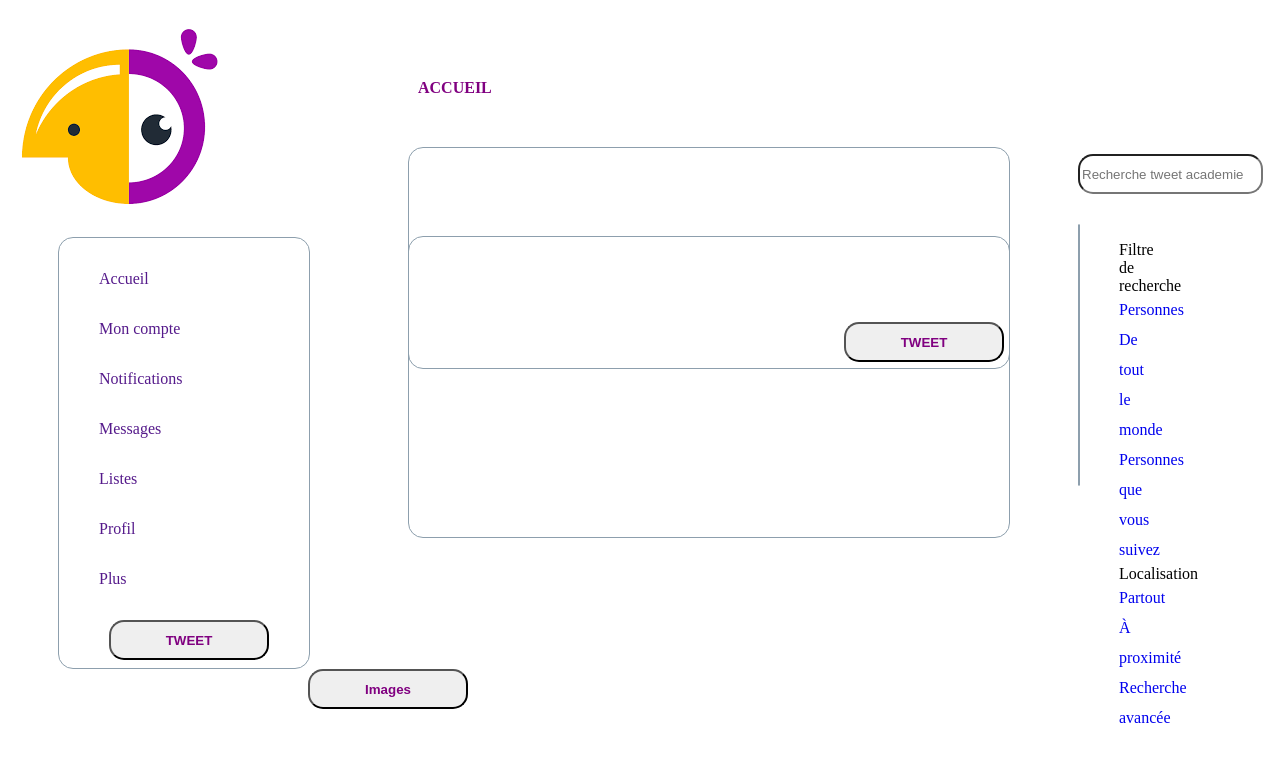
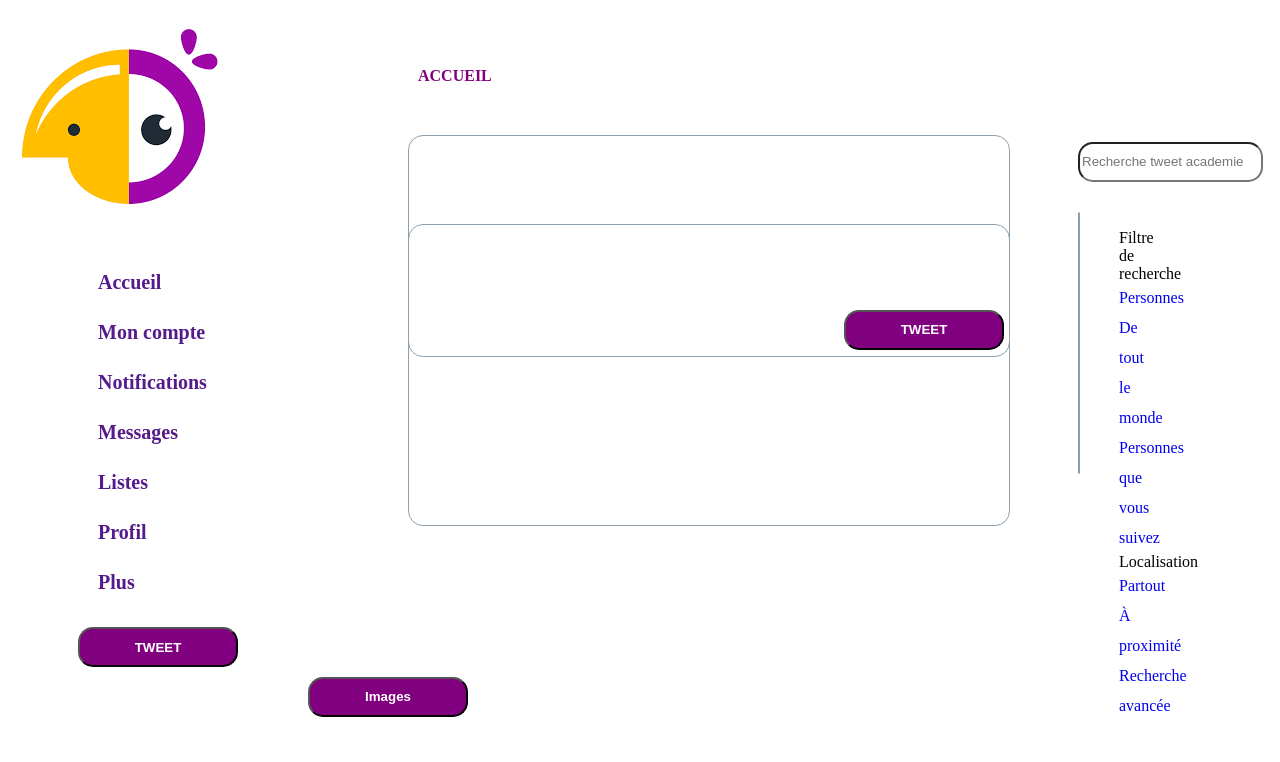
Before and after one commit to icarofr/tweet_academy, a PHP site: page /tweet_academie.php in a window 1280 px wide. Shown: the top 762 px of the page. Run offline with PHP 8.4, Linux system fonts and the light colour scheme.

Commit message:
my_meetic

```diff
--- a/Rebecca/style.css
+++ b/Rebecca/style.css
@@ -24,10 +24,12 @@
 .tweet {
     border-radius: 15px 15px 15px 15px;
     font-weight: bold;
-    color: purple;
+    color: white;
     margin-left: 50px;
     width: 160px;
     height: 40px;
+    margin-left: 20px;
+    background-color: purple;
 }
 
 .tweet1
@@ -36,7 +38,8 @@
     margin-left: 435px;
     border-radius: 15px 15px 15px 15px;
     font-weight: bold;
-    color: purple;
+    color: white;
+    background-color: purple;
     width: 160px;
     height: 40px;
 }
@@ -46,10 +49,11 @@
     margin-left: 300px;
     border-radius: 15px 15px 15px 15px;
     font-weight: bold;
-    color: purple;
+    color: white;
+    background-color: purple;
     width: 160px;
     height: 40px;
-    margin-bottom: 20px;
+    margin-top: -100px;
 
 }
 
@@ -62,11 +66,13 @@
 
 .menu
 {
-    border: 1px solid rgb(141, 159, 173) ;
+    font-size: 20px;
     width: 250px;
     border-radius: 15px 15px 15px 15px;
     height: 430px;
     margin-left: 50px;
+    font-weight: bold;
+
 }
 
 .menu a
@@ -84,8 +90,6 @@
 {
     margin-left: 1070px;
     margin-top:-215px;
-
-
 }
 
 .search input
@@ -102,15 +106,14 @@
     margin-top: 30px;
     height: 260px;
     border-radius: 15px 15px 15px 15px;
-
 }
 
 li a
 {
     text-decoration: none;
     line-height: 30px;
+}
 
-}
 li
 {
     list-style: none;
```
Also changed, not shown: Rebecca/page_message.php (added, +25 -0 lines).
